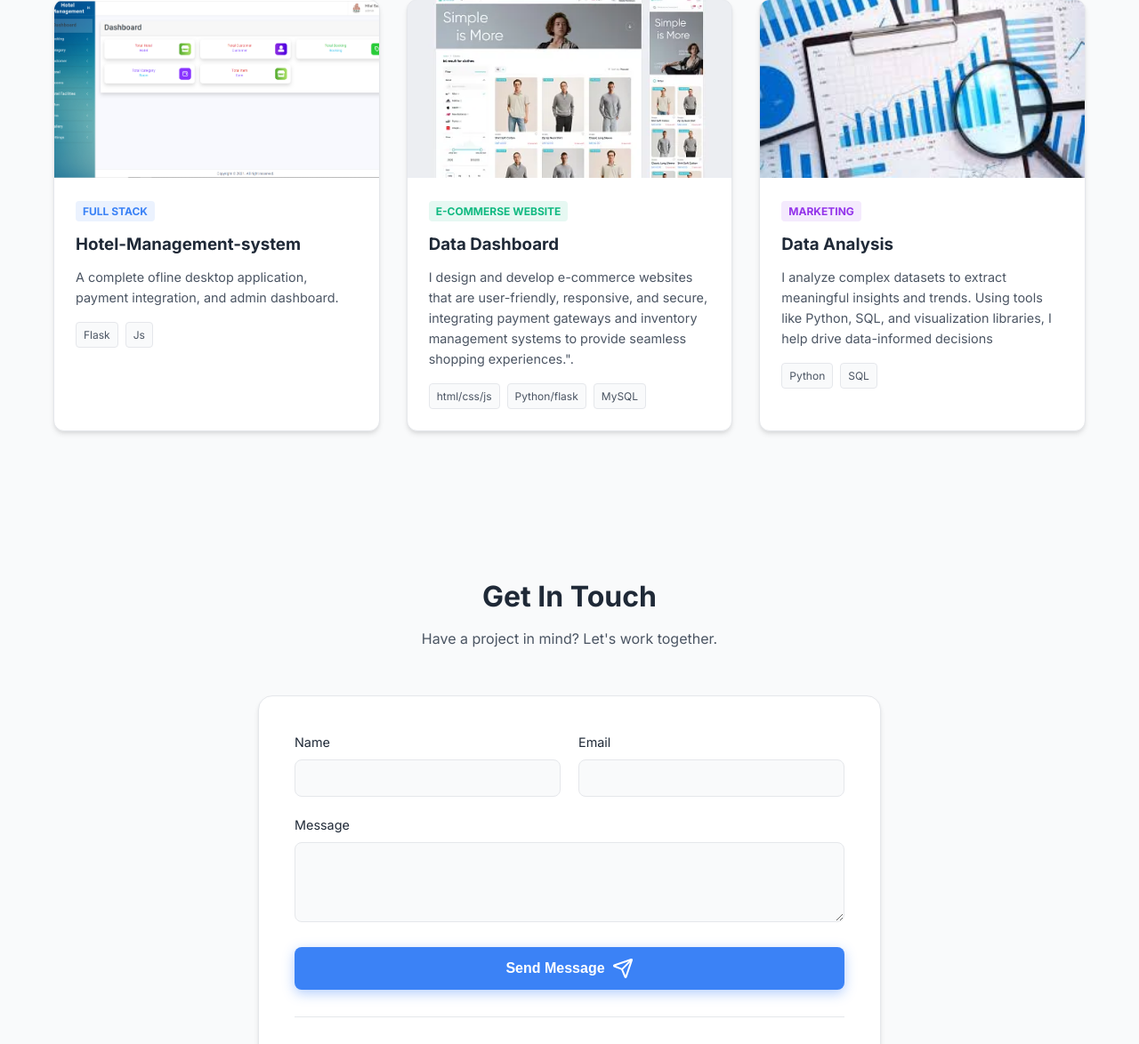
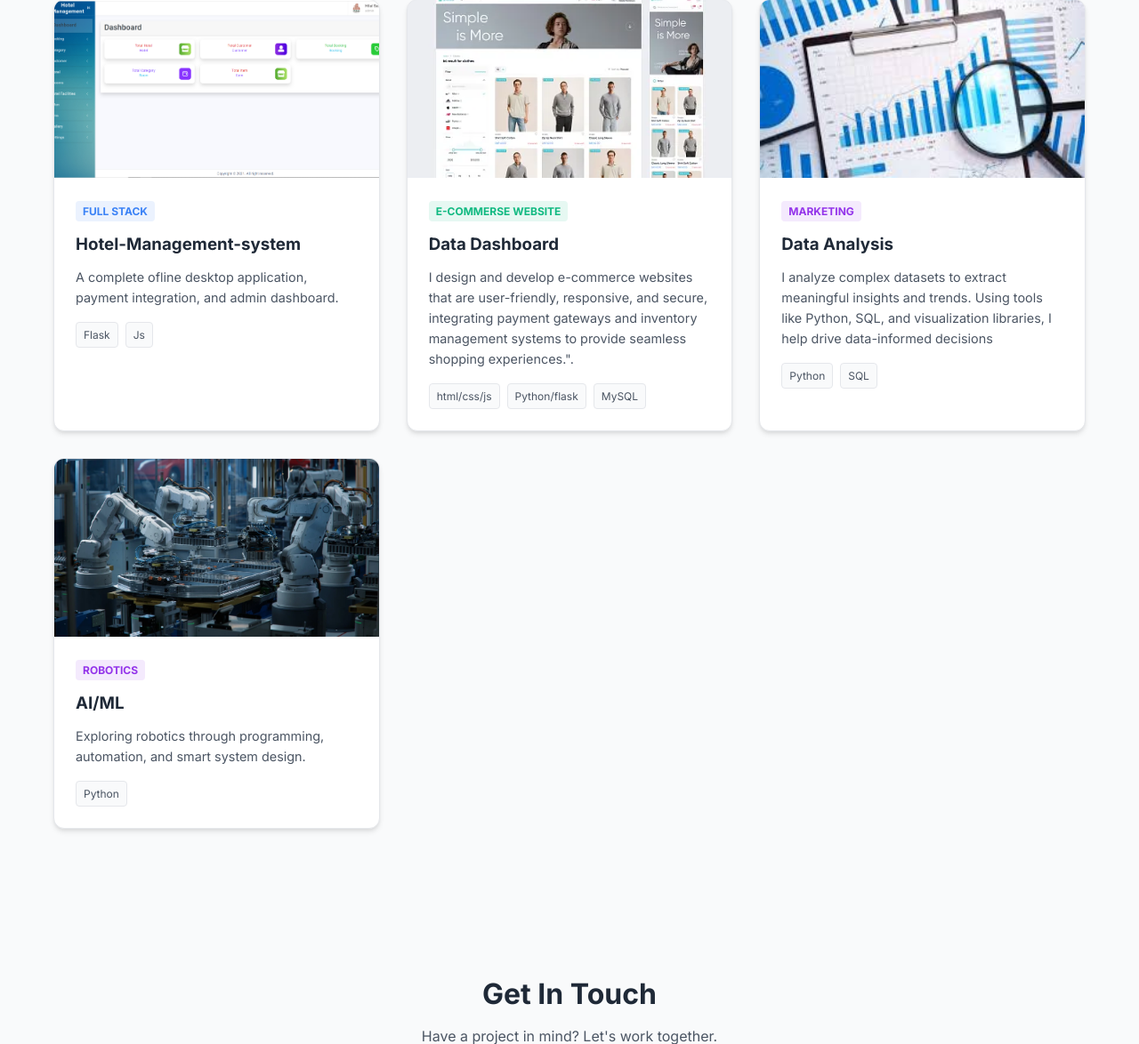
Before and after one commit to Ujjawalsah060/MyPortfoliyo_website2082, a Flask app: page / in a window 1280 px wide. Shown: the part 2894-4068 px from the top of the page at 89% size. Run offline with Flask 3, Linux system fonts and the light colour scheme.

Commit message:
initial commit

```diff
--- a/templates/index.html
+++ b/templates/index.html
@@ -845,6 +845,21 @@
                         </div>
                     </div>
                 </div>
+                   <!-- Project 4 -->
+                <div class="project-card">
+                    <div class="project-img">
+                        <img src="static/image/ImageForArticle_702_17215975053294536.webp" alt="Robotics">
+                    </div>
+                    <div class="project-content">
+                        <span class="tag" style="color: #9333ea; background: rgba(147, 51, 234, 0.1);">Robotics</span>
+                        <h3 style="margin: 10px 0;">AI/ML</h3>
+                        <p style="font-size: 0.9rem; color: var(--text-muted);">Exploring robotics through programming, automation, and smart system design.</p>
+                        <div class="tech-stack">
+                            <span class="tech-badge">Python</span>
+
+                        </div>
+                    </div>
+                </div>
             </div>
         </div>
     </section>
```
Also changed, not shown: static/image/ImageForArticle_702_17215975053294536.webp (added).
